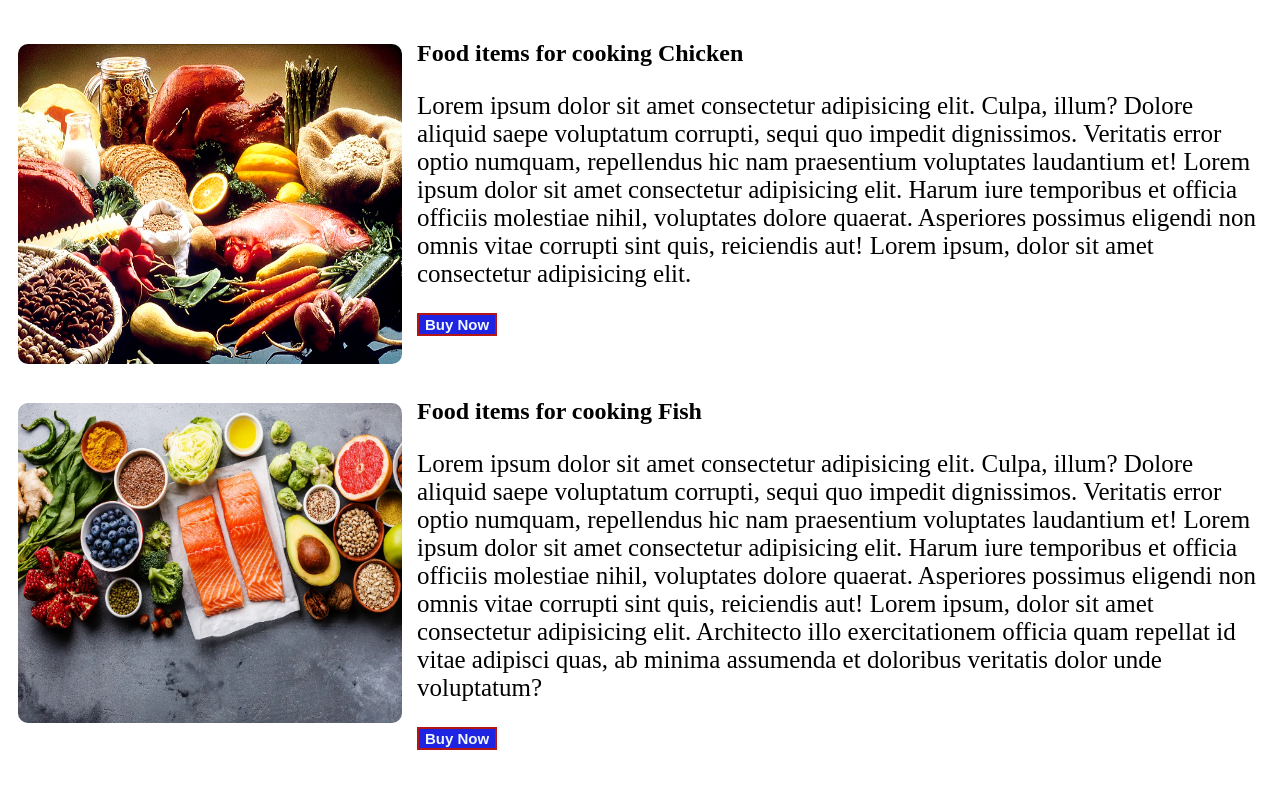
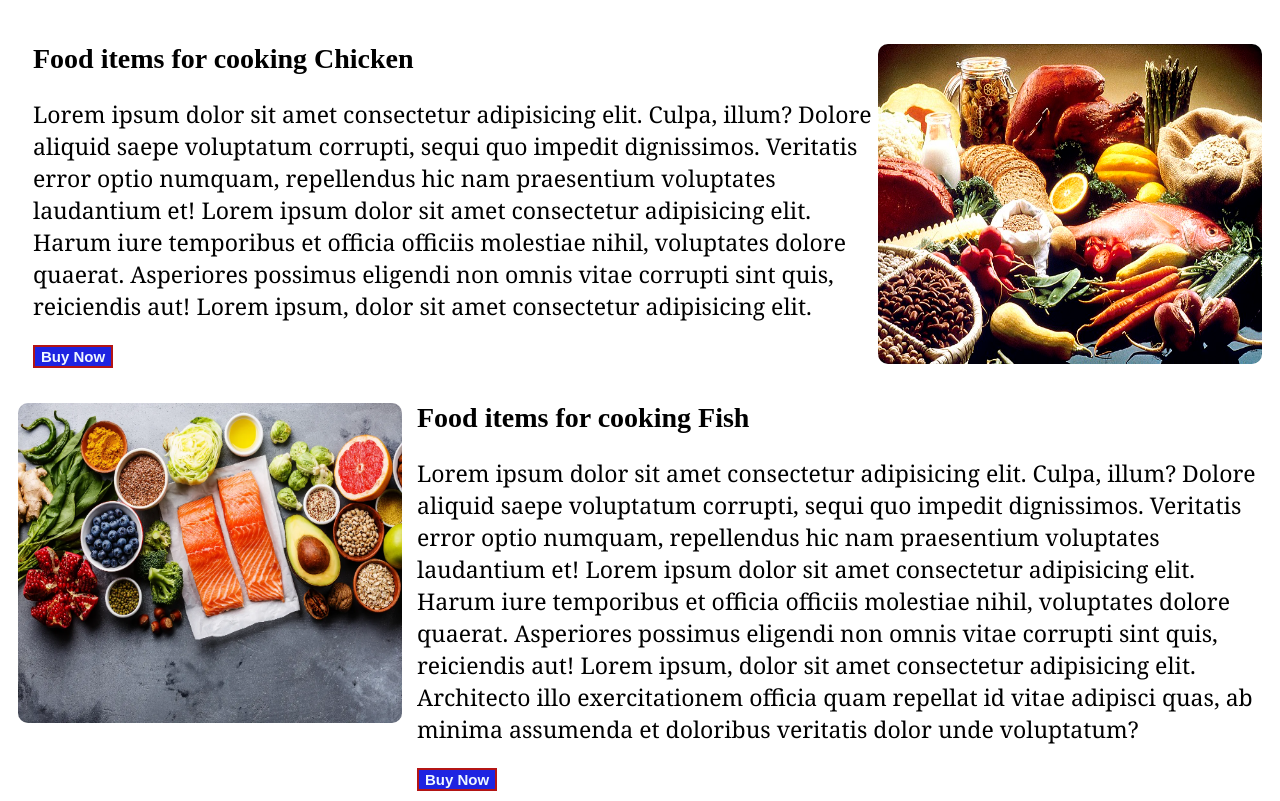
Before and after one commit to mohan-shil/Responsive-Website-Layout-, a plain HTML site: page Task 3/index.html in a window 1280 px wide. Shown: the part 63-864 px from the top of the page. Before the commit the page ends 823 px from the top, so only its background shows below. Drawn offline with Linux system fonts and the light colour scheme.

Commit message:
Row reverse on 1st Paragraph

```diff
--- a/Task 3/style.css
+++ b/Task 3/style.css
@@ -17,9 +17,12 @@ h1{
 
 }
 p{
-    font-size: 25px
+    font-size: 23px;
+    font-family: Georgia, 'Times New Roman', Times, serif;
 }
-
+h2{
+    font-size: 28px;
+}
 
 button{
     background-color: rgb(30, 36, 225);
@@ -36,9 +39,11 @@ button:hover{
 }
 section-1{
     display: flex;
+    flex-direction: row-reverse;
     margin: 10px;
     /* border: 1px solid salmon; */
     grid-template-columns: 1fr;
+
 
 
 }
```
